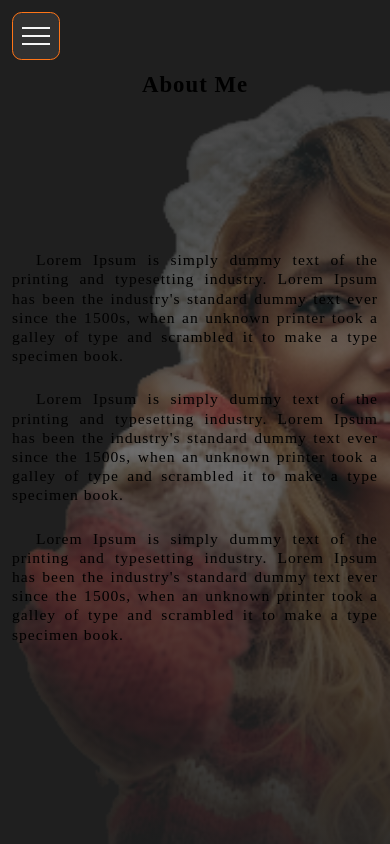
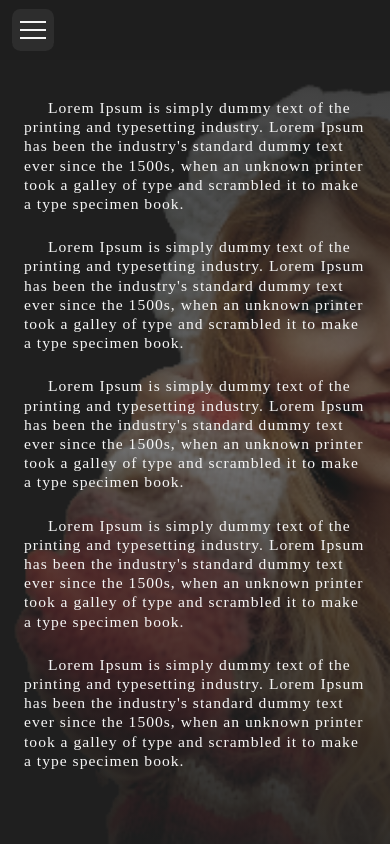
Before and after one commit to LuisFilipeMendonca/portfolio, a React (Create React App) app: page /about in a window 390 px wide. Built offline with nearby package versions, Linux system fonts and the light colour scheme.

Commit message:
Added responsive design

```diff
--- a/src/App.js
+++ b/src/App.js
@@ -2,11 +2,9 @@ import React from "react";
 
 import { ThemeProvider } from "styled-components";
 import { BrowserRouter } from "react-router-dom";
-import GlobalStyle, { Background } from "./style";
+import GlobalStyle from "./style";
 
 import theme from "./style/theme";
-
-import bg from "./assets/img/bg.png";
 
 import Navbar from "./components/Navbar";
 
@@ -16,7 +14,6 @@ const App = () => {
   return (
     <BrowserRouter>
       <ThemeProvider theme={theme}>
-        <Background bg={bg} />
         <Navbar />
         <Routes />
         <GlobalStyle />
--- a/src/components/Navbar/styled.js
+++ b/src/components/Navbar/styled.js
@@ -2,17 +2,18 @@ import styled from "styled-components";
 import { NavLink } from "react-router-dom";
 
 export const NavbarContainer = styled.nav`
+  height: ${({ theme }) => theme.dimensions.navbar};
   position: fixed;
   width: 100%;
   display: flex;
   align-items: center;
   justify-content: space-between;
-  padding: 1rem;
+  padding: 0 1rem;
   z-index: 10;
+  background: rgba(31, 31, 31, 0.8);
 
   @media screen and (min-width: 768px) {
     padding: 1rem 4rem;
-    background: rgba(94, 94, 94, 0.3);
   }
 
   @media screen and (min-width: 992px) {
@@ -30,16 +31,15 @@ export const NavbarBrand = styled.h1`
 `;
 
 export const NavbarButton = styled.button`
-  width: 4rem;
-  height: 4rem;
+  width: 3.5rem;
+  height: 3.5rem;
   display: flex;
   align-items: center;
   justify-content: center;
   position: relative;
   z-index: 2;
-  background: rgba(94, 94, 94, 0.3);
   border-radius: 20%;
-  border: 1px solid #ff7517;
+  background: rgba(61, 61, 61, 0.5);
 
   @media screen and (min-width: 768px) {
     display: none;
@@ -78,8 +78,7 @@ export const NavbarMenu = styled.ul`
   width: 100%;
   height: 100%;
   background: rgba(56, 56, 55, 0.9);
-  transform: ${({ isOpen }) =>
-    isOpen ? "translateX(0)" : "translateX(-100%)"};
+  transform: ${({ isOpen }) => (isOpen ? "none" : "translateX(-100%)")};
   transition: transform 0.2s ease-in-out;
   display: flex;
   flex-direction: column;
@@ -112,7 +111,7 @@ export const NavbarLink = styled(NavLink)`
     right: 0;
     width: 0;
     height: 100%;
-    background-color: #ff7517;
+    background-color: #fd8b68;
     z-index: -1;
     transition: width 0.3s ease-in-out;
   }
@@ -124,7 +123,8 @@ export const NavbarLink = styled(NavLink)`
   }
 
   @media screen and (min-width: 768px) {
-    padding: 0.8rem 4rem;
+    padding: 0.8rem 3rem;
+    font-size: 1.2rem;
   }
 `;
 
@@ -138,13 +138,16 @@ export const NavbarItem = styled.li`
     margin-bottom: 2rem;
   }
 
-  @media (orientation: landscape) {
+  @media screen and (min-width: 768px) {
+    width: unset;
+
     &:not(:last-child) {
-      margin-bottom: 1rem;
+      margin-bottom: 0;
+      margin-right: 1rem;
     }
   }
 
-  @media screen and (min-width: 768px) {
+  @media screen and (min-width: 992px) {
     width: unset;
 
     &:not(:last-child) {
--- a/src/pages/About/index.js
+++ b/src/pages/About/index.js
@@ -1,12 +1,23 @@
 import React from "react";
 
-import { AboutSection, SectionTitle, AboutContent, AboutText } from "./styled";
+import { AboutSection, AboutContent, AboutText } from "./styled";
 
 const AboutPage = () => {
   return (
     <AboutSection>
-      <SectionTitle>About Me</SectionTitle>
       <AboutContent>
+        <AboutText>
+          Lorem Ipsum is simply dummy text of the printing and typesetting
+          industry. Lorem Ipsum has been the industry's standard dummy text ever
+          since the 1500s, when an unknown printer took a galley of type and
+          scrambled it to make a type specimen book.
+        </AboutText>
+        <AboutText>
+          Lorem Ipsum is simply dummy text of the printing and typesetting
+          industry. Lorem Ipsum has been the industry's standard dummy text ever
+          since the 1500s, when an unknown printer took a galley of type and
+          scrambled it to make a type specimen book.
+        </AboutText>
         <AboutText>
           Lorem Ipsum is simply dummy text of the printing and typesetting
           industry. Lorem Ipsum has been the industry's standard dummy text ever
--- a/src/pages/About/styled.js
+++ b/src/pages/About/styled.js
@@ -3,28 +3,43 @@ import { Section } from "../../style";
 
 export const AboutSection = styled(Section)`
   display: flex;
+  align-items: flex-start;
   flex-direction: column;
-  padding: ${({ theme }) => `calc(${theme.dimensions.navbar} + 1rem)`} 1rem;
-`;
+  justify-content: center;
+  padding: ${({ theme }) => theme.dimensions.navbar} 2rem;
 
-export const SectionTitle = styled.h1`
-  text-align: center;
-  margin-bottom: 2rem;
+  @media screen and (min-width: 768px) {
+    padding: ${({ theme }) => theme.dimensions.navbar} 4rem;
+  }
+
+  @media screen and (min-width: 992px) {
+    padding: ${({ theme }) => theme.dimensions.navbar} 6rem;
+  }
+
+  @media screen and (min-width: 1200px) {
+    padding: ${({ theme }) => theme.dimensions.navbar} 8rem;
+  }
 `;
 
 export const AboutContent = styled.div`
-  flex: 1;
-  display: flex;
-  flex-direction: column;
-  justify-content: center;
+  margin-top: 2rem;
+  width: 100%;
+  max-width: 45rem;
 
   & > *:not(:last-child) {
     margin-bottom: 2rem;
+  }
+
+  @media screen and (min-width: 768px) {
+    background: rgba(61, 61, 61, 0.5);
+    border: 1px solid #fd8b68;
+    padding: 2rem;
+    border-radius: 3px;
   }
 `;
 
 export const AboutText = styled.p`
   text-indent: 2rem;
-  text-align: justify;
   line-height: 1.6rem;
+  color: #f5f5f5;
 `;
--- a/src/pages/Home/styled.js
+++ b/src/pages/Home/styled.js
@@ -6,34 +6,31 @@ export const HomeSection = styled(Section)`
   align-items: flex-start;
   justify-content: center;
   flex-direction: column;
-  padding: 0 2rem;
+  padding: ${({ theme }) => theme.dimensions.navbar} 2rem;
 
   @media screen and (min-width: 768px) {
-    padding: 0 4rem;
+    padding: ${({ theme }) => theme.dimensions.navbar} 4rem;
   }
 
   @media screen and (min-width: 992px) {
-    padding: 0 6rem;
+    padding: ${({ theme }) => theme.dimensions.navbar} 6rem;
   }
 
   @media screen and (min-width: 1200px) {
-    padding: 0 8rem;
+    padding: ${({ theme }) => theme.dimensions.navbar} 8rem;
   }
 `;
 
 export const HomeContent = styled.div`
   width: 100%;
-  max-width: 40rem;
+  max-width: 45rem;
   color: white;
 
-  @media screen and (min-width: 992px) {
-    background: rgba(94, 94, 94, 0.3);
+  @media screen and (min-width: 768px) {
+    background: rgba(61, 61, 61, 0.4);
+    border: 1px solid #fd8b68;
     padding: 2rem;
     border-radius: 3px;
-  }
-
-  @media screen and (min-width: 1200px) {
-    max-width: 55rem;
   }
 `;
 
@@ -41,12 +38,12 @@ const hideElements = css`
   opacity: 0;
 `;
 
-export const HomeTitle = styled.h1`
+export const HomeTitle = styled.h2`
   font-size: 2rem;
   margin-bottom: 3rem;
 `;
 
-export const HomeSecondaryTitle = styled.p`
+export const HomeSecondaryTitle = styled.h1`
   /* ${hideElements} */
   font-size: 3rem;
   margin-bottom: 3rem;
@@ -56,7 +53,7 @@ export const HomeQuote = styled.p`
   /* ${hideElements}; */
 
   q {
-    color: #ff7517;
+    color: #fd8b68;
     font-size: 1.5rem;
   }
 `;
--- a/src/pages/Projects/index.js
+++ b/src/pages/Projects/index.js
@@ -19,7 +19,7 @@ import socialTablet from "../../assets/img/social_tablet.png";
 
 import {
   ProjectsSection,
-  SectionTitle,
+  ProjectsContent,
   ProjectContainer,
   ProjectPreview,
   ProjectInformation,
@@ -38,7 +38,7 @@ import {
 const ProjectsPages = () => {
   return (
     <ProjectsSection>
-      <SectionTitle>Projects</SectionTitle>
+      <ProjectsContent>
         <ProjectContainer>
           <ProjectPreview>
             <MobileContainer>
@@ -61,7 +61,8 @@ const ProjectsPages = () => {
               <ProjectDescription>
                 It has features such as a Carousel where the characters are
                 displayed, a Pagination to search the list of characters offered
-              by the API and a SearchBox to search for your favorite characters.
+                by the API and a SearchBox to search for your favorite
+                characters.
               </ProjectDescription>
             </ProjectDescriptionContainer>
             <ProjectCTA>
@@ -94,9 +95,9 @@ const ProjectsPages = () => {
                 Sequelize ORM to connect to MySQL Database.
               </ProjectDescription>
               <ProjectDescription>
-              In this application you can register and login into your account.
-              Manage your contacts list by adding and removing them as well as
-              your schedule using the task manager.
+                In this application you can register and login into your
+                account. Manage your contacts list by adding and removing them
+                as well as your schedule using the task manager.
               </ProjectDescription>
               <ProjectDescription>
                 You can also control your account by adding your income and
@@ -132,16 +133,16 @@ const ProjectsPages = () => {
                 Typescript and @redux-toolkit as a global state manager.
               </ProjectDescription>
               <ProjectDescription>
-              In this application you can register, login and ask for a password
-              reset if you forget it. Here you will find a bunch of recipies
-              where you can see the ingredients and also the steps to make them.
-              You can also create or delete your own recipies, add recipies from
-              other users to your favorites and also rate them.
+                In this application you can register, login and ask for a
+                password reset if you forget it. Here you will find a bunch of
+                recipies where you can see the ingredients and also the steps to
+                make them. You can also create or delete your own recipies, add
+                recipies from other users to your favorites and also rate them.
               </ProjectDescription>
               <ProjectDescription>
                 You will also find features like search a recipie by name, order
-              them by date or rate and also choose how many recipies you want to
-              see per page.
+                them by date or rate and also choose how many recipies you want
+                to see per page.
               </ProjectDescription>
             </ProjectDescriptionContainer>
             <ProjectCTA>
@@ -173,16 +174,16 @@ const ProjectsPages = () => {
                 Typescript and @redux-toolkit as a global state manager.
               </ProjectDescription>
               <ProjectDescription>
-              In this application you can register, login and ask for a password
-              reset if you forget it. Here you will find a bunch of recipies
-              where you can see the ingredients and also the steps to make them.
-              You can also create or delete your own recipies, add recipies from
-              other users to your favorites and also rate them.
+                In this application you can register, login and ask for a
+                password reset if you forget it. Here you will find a bunch of
+                recipies where you can see the ingredients and also the steps to
+                make them. You can also create or delete your own recipies, add
+                recipies from other users to your favorites and also rate them.
               </ProjectDescription>
               <ProjectDescription>
                 You will also find features like search a recipie by name, order
-              them by date or rate and also choose how many recipies you want to
-              see per page.
+                them by date or rate and also choose how many recipies you want
+                to see per page.
               </ProjectDescription>
             </ProjectDescriptionContainer>
             <ProjectCTA>
@@ -194,6 +195,7 @@ const ProjectsPages = () => {
             </ProjectCTA>
           </ProjectInformation>
         </ProjectContainer>
+      </ProjectsContent>
     </ProjectsSection>
   );
 };
--- a/src/pages/Projects/styled.js
+++ b/src/pages/Projects/styled.js
@@ -5,32 +5,57 @@ import { Link } from "react-router-dom";
 export const ProjectsSection = styled(Section)`
   display: flex;
   flex-direction: column;
-  padding: ${({ theme }) => `calc(${theme.dimensions.navbar} + 1rem)`} 1rem;
+  align-items: flex-start;
+  padding: ${({ theme }) => theme.dimensions.navbar} 1rem;
+
+  @media screen and (min-width: 768px) {
+    padding: ${({ theme }) => theme.dimensions.navbar} 4rem;
+  }
+
+  @media screen and (min-width: 992px) {
+    padding: ${({ theme }) => theme.dimensions.navbar} 6rem;
+  }
+
+  @media screen and (min-width: 1200px) {
+    padding: ${({ theme }) => theme.dimensions.navbar} 8rem;
+  }
 `;
 
-export const SectionTitle = styled.h1`
-  text-align: center;
-  margin-bottom: 2rem;
+export const ProjectsContent = styled.div`
+  margin: 2rem auto 0;
+
+  @media screen and (min-width: 768px) {
+    margin: 2rem 0 0;
+  }
 `;
 
 export const ProjectContainer = styled.article`
-  border: 1px solid #ccc;
   padding: 2rem 1rem;
-  background-color: rgba(56, 56, 55, 0.1);
+  background: rgba(61, 61, 61, 0.5);
   border-radius: 3px;
-  color: #383837;
-  border: 1px solid #fc6b3f;
+  color: #f5f5f5;
+  border: 1px solid #fd8b68;
+  width: 100%;
+  max-width: 45rem;
 
   &:not(:last-child) {
     margin-bottom: 3rem;
+  }
+
+  @media screen and (min-width: 768px) {
+    padding: 2rem;
   }
 `;
 
 export const ProjectPreview = styled.div`
   display: flex;
   justify-content: space-around;
-  height: 13rem;
-  position: relative;
+  align-items: center;
+  margin-bottom: 2rem;
+
+  @media screen and (min-width: 768px) {
+    justify-content: space-between;
+  }
 `;
 
 export const ProjectInformation = styled.div`
@@ -43,13 +68,12 @@ export const ProjectInformation = styled.div`
 
 export const ProjectTitle = styled.h2`
   text-align: center;
-  color: #fc6b3f;
+  color: #fd8b68;
 `;
 
 export const ProjectDescriptionContainer = styled.div``;
 
 export const ProjectDescription = styled.p`
-  text-align: justify;
   text-indent: 2rem;
 
   &:not(:last-child) {
@@ -77,9 +101,8 @@ export const MobileContainer = styled.div`
   background-color: #383837;
   border-radius: 8px;
   padding: 10px 4px 12px;
-  position: absolute;
-  transform: translate(-10rem, 2rem);
-  z-index: 1;
+  position: relative;
+  border: 1px solid #f5f5f5;
 
   &:before {
     content: "";
@@ -110,6 +133,11 @@ export const MobileContainer = styled.div`
     -webkit-box-shadow: inset 0 0 10px #ccc;
     box-shadow: inset 0 0 1px #ccc;
   }
+
+  @media screen and (min-width: 768px) {
+    width: 6.5rem;
+    height: 12rem;
+  }
 `;
 
 export const MobileImg = styled.img`
@@ -120,14 +148,14 @@ export const MobileImg = styled.img`
 `;
 
 export const DesktopContainer = styled.div`
-  width: 12rem;
-  height: 9rem;
+  width: 14rem;
+  height: 10rem;
   background-color: #383837;
   border-top-left-radius: 4px;
   border-top-right-radius: 4px;
   padding: 10px 4px 12px;
-  position: absolute;
-  transform: translate(-2rem, 0);
+  position: relative;
+  border: 1px solid #f5f5f5;
 
   &:after {
     content: "";
@@ -147,24 +175,31 @@ export const DesktopContainer = styled.div`
   &:before {
     position: absolute;
     content: "";
-    width: 110%;
+    width: 120%;
     height: 6px;
     background-color: #383837;
     bottom: -7px;
     left: 50%;
     transform: translateX(-50%);
     border-radius: 1px;
+    border: 1px solid #f5f5f5;
+  }
+
+  @media screen and (min-width: 768px) {
+    width: 16rem;
+    height: 11rem;
   }
 `;
 
 export const TabletContainer = styled.div`
-  width: 11rem;
-  height: 8rem;
+  width: 12rem;
+  height: 9rem;
   background-color: #383837;
   border-radius: 4px;
   padding: 10px 4px 12px;
-  position: absolute;
-  transform: translate(7rem, 4rem);
+  position: relative;
+  display: none;
+  border: 1px solid #f5f5f5;
 
   &:before {
     content: "";
@@ -195,4 +230,13 @@ export const TabletContainer = styled.div`
     -webkit-box-shadow: inset 0 0 10px #ccc;
     box-shadow: inset 0 0 1px #ccc;
   }
+
+  @media screen and (min-width: 576px) {
+    display: block;
+  }
+
+  @media screen and (min-width: 768px) {
+    width: 14rem;
+    height: 10rem;
+  }
 `;
--- a/src/style/index.js
+++ b/src/style/index.js
@@ -1,4 +1,6 @@
 import styled, { createGlobalStyle } from "styled-components";
+
+import bg from "../assets/img/bg.png";
 
 export default createGlobalStyle`
     * {
@@ -14,6 +16,13 @@ export default createGlobalStyle`
 
     body {
       font-size: 1.3rem;
+      background: rgba(31,31,31, 1);
+      background-image: linear-gradient(rgba(31, 31, 31, 0.9), rgba(31, 31, 31, 0.6), rgba(31, 31, 31, 0.9)), url(${bg});
+      background-repeat: no-repeat;
+      background-size: 100vh, 100vh;
+      background-position: left;
+      background-attachment: fixed;
+      z-index: -1;
     }
 
     h1 {
@@ -34,9 +43,30 @@ export default createGlobalStyle`
       list-style: none;
     }
 
-a {
-  text-decoration: none;
-}
+    a {
+      text-decoration: none;
+    }
+
+
+
+    @media screen and (min-width: 768px) {
+      html {
+        font-size: 87.5%;
+      }
+
+      body {
+        background-position: 120%;
+        background-image: linear-gradient(to right, rgba(31, 31, 31, 0.9), rgba(31, 31, 31, 0.5) 40%, rgba(31, 31, 31, 0.9)), url(${bg});
+      }
+    }
+
+    @media screen and (min-width: 1200px) {
+
+      body {
+        background-position: 110%;
+        background-image: linear-gradient(to right, rgba(31, 31, 31, 0.9), rgba(31, 31, 31, 0.5) 40%, rgba(31, 31, 31, 0.9)), url(${bg});
+      }
+    }
 
     @keyframes fade-top {
       0% {transform: translateY(-20px); opacity: 0}
@@ -54,48 +84,6 @@ a {
     }
 `;
 
-export const Background = styled.div`
-  background-image: ${({ bg }) => `url(${bg})`},
-    linear-gradient(rgba(31, 31, 31, 1), rgba(31, 31, 31, 1));
-  background-repeat: no-repeat;
-  background-size: 100vh, 100%;
-  background-position: left;
-  background-attachment: fixed;
-  position: absolute;
-  height: 100vh;
-  width: 100%;
-  z-index: -1;
-
-  &:before {
-    content: "";
-    position: absolute;
-    height: 100%;
-    width: 100%;
-    background: linear-gradient(
-      rgba(31, 31, 31, 0.9),
-      rgba(31, 31, 31, 0.6),
-      rgba(31, 31, 31, 0.9)
-    );
-  }
-
-  @media screen and (min-width: 768px) {
-    background-position: right;
-
-    &:before {
-      content: "";
-      position: absolute;
-      height: 100%;
-      width: 100%;
-      background: linear-gradient(
-        to right,
-        rgba(31, 31, 31, 0.9),
-        rgba(31, 31, 31, 0.3) 80%,
-        rgba(31, 31, 31, 0.9)
-      );
-    }
-  }
-`;
-
 export const Section = styled.section`
   min-height: 100vh;
 `;
```
Lines whose indentation alone changed are shown as unchanged.
